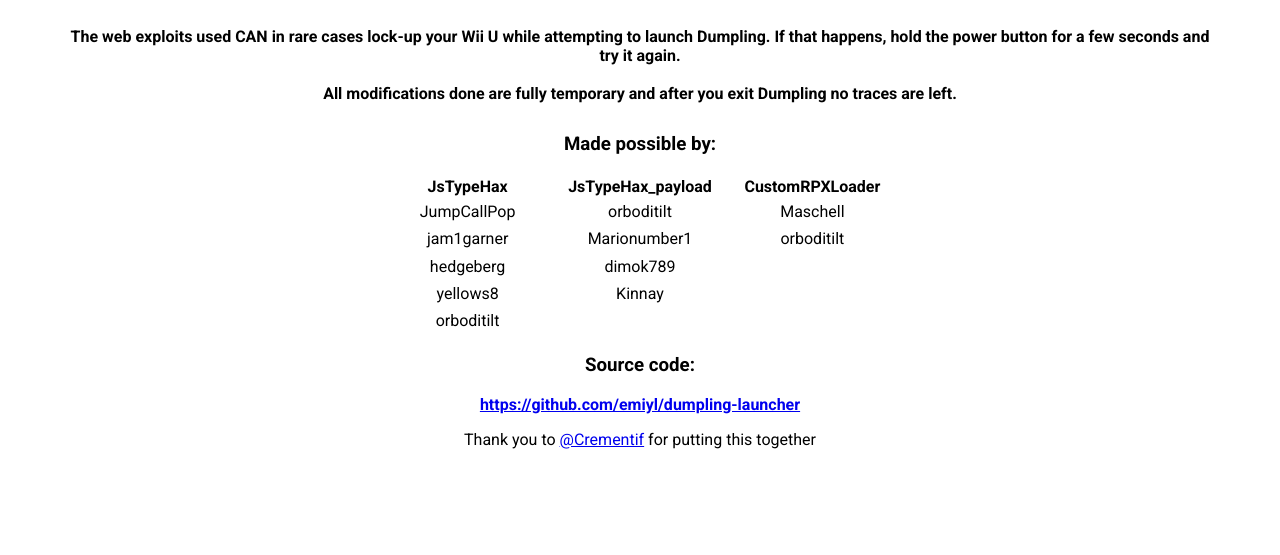
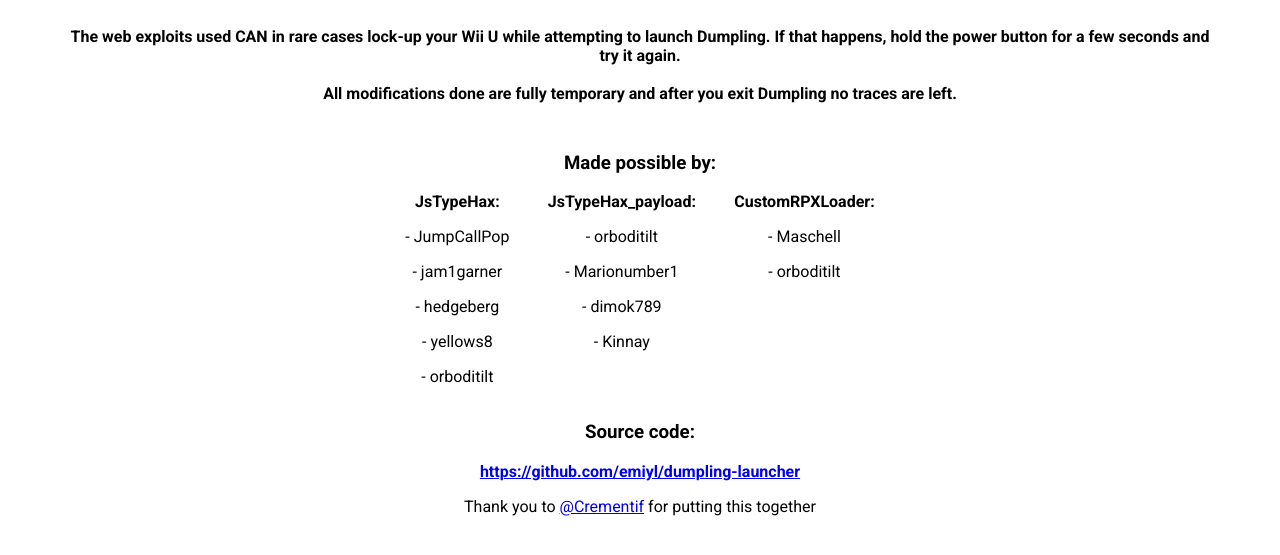
Before and after one commit to dumpling-app/dumpling-launcher, a plain HTML site: page docs/index.html in a window 1280 px wide. Shown: the part 125-680 px from the top of the page. Drawn offline with Linux system fonts and the light colour scheme.

Commit message:
Use old flexbox for layout and externalize CSS

```diff
--- /dev/null
+++ b/docs/index.css
@@ -0,0 +1,62 @@
+body {
+    display: -webkit-box;
+    -webkit-box-orient: vertical;
+    -webkit-box-align: center;
+    max-width: 90%;
+    margin: 0 auto;
+
+    text-align: center;
+    font-family: 'Roboto', sans-serif;
+}
+
+#credits {
+    display: -webkit-box;
+    -webkit-box-orient: horizontal;
+    -webkit-box-pack: center;
+    flex-wrap: wrap;
+}
+
+#credits div {
+    padding: 0 1.2em;
+}
+
+.headerContainer {
+    text-align:center;
+    margin: 1em;
+}
+.headerContainer img {
+    width: 40px;
+    vertical-align: middle;
+    margin-right: .3em;
+}
+.headerContainer h2 {
+    display: inline;
+    vertical-align: middle;
+}
+
+.launchButton {
+    border: none;
+    border-radius: .5em;
+    background-color: #04AA6D;
+    color: white;
+    font-size: 1em;
+    padding: 1em 2em;
+    cursor: pointer;
+}
+
+.compatWarning {
+    background-color: orange;
+    margin: 1em 0;
+    padding: .625em 1em;
+    border-radius: 1.5em;
+}
+
+table {
+    margin-left: auto;
+    margin-right: auto;
+}
+
+td {
+    width: 33%;
+    padding: .2em 2em;
+}
--- a/docs/index.html
+++ b/docs/index.html
@@ -8,71 +8,9 @@
         <meta name="viewport" content="width=device-width, initial-scale=1">
         <script>var exploit_page = "exploit.html";</script>
         <script src="index.js"></script>
+        <link href="index.css" rel="stylesheet">
         <link href="https://fonts.googleapis.com/css2?family=Roboto:ital,wght@0,100;0,400;0,700;1,100;1,400;1,700&display=swap" rel="stylesheet">
     </header>
-    <style>
-        body {
-            margin: auto 0;
-            text-align: center;
-            font-family: 'Roboto', sans-serif;
-            max-width: 90%;
-            margin-left: auto;
-            margin-right: auto
-        }
-
-        .headerContainer {
-            text-align:center;
-            margin: 1em;
-        }
-        .headerContainer img {
-            width: 40px;
-            vertical-align: middle;
-            margin-right: .3em;
-        }
-        .headerContainer h2 {
-            display: inline;
-            vertical-align: middle;
-        }
-
-        .launchButton {
-            border: none;
-            border-radius: .5em;
-            background-color: #04AA6D;
-            color: white;
-            font-size: 1em;
-            padding: 1em 2em;
-            cursor: pointer;
-        }
-
-        .compatWarning {
-            background-color: orange;
-            margin: 1em auto;
-            padding: .625em 0px;
-        }
-
-        table {
-            margin-left: auto;
-            margin-right: auto;
-        }
-
-        td {
-            width: 33%;
-            padding: .2em 2em;
-        }
-
-        .mobile {
-            display: none;
-        }
-
-        @media only screen and (max-width: 530px) {
-            .desktop {
-                display: none;
-            }
-            .mobile {
-                display: block;
-            }
-        }
-    </style>
     <body>
         <div id="name-header" class="headerContainer">
             <img src="dumpling-logo.png">
@@ -95,54 +33,28 @@
 
         <h3 style="margin-bottom: 1em;">Made possible by:</h3>
 
-        <table class="desktop">
-            <tr>
-                <th>JsTypeHax</th>
-                <th>JsTypeHax_payload</th>
-                <th>CustomRPXLoader</th>
-            </tr>
-            <tr>
-                <td>JumpCallPop</td>
-                <td>orboditilt</td>
-                <td>Maschell</td>
-            </tr>
-            <tr>
-                <td>jam1garner</td>
-                <td>Marionumber1</td>
-                <td>orboditilt</td>
-            </tr>
-            <tr>
-                <td>hedgeberg</td>
-                <td>dimok789</td>
-                <td></td>
-            </tr>
-            <tr>
-                <td>yellows8</td>
-                <td>Kinnay</td>
-                <td></td>
-            </tr>
-            <tr>
-                <td>orboditilt</td>
-                <td></td>
-                <td></td>
-            </tr>
-        </table>
-
-        <table class="mobile">
-            <tr><th>JsTypeHax</th></tr>
-            <tr><td>JumpCallPop</td></tr>
-            <tr><td>jam1garner</td></tr>
-            <tr><td>hedgeberg</td></tr>
-            <tr><td>yellows8</td></tr>
-            <tr><th style="padding-top: .5em">JsTypeHax_payload</th></tr>
-            <tr><td>orboditilt</td></tr>
-            <tr><td>Marionumber1</td></tr>
-            <tr><td>dimok789</td></tr>
-            <tr><td>Kinnay</td></tr>
-            <tr><th style="padding-top: .5em">CustomRPXLoader</th></tr>
-            <tr><td>Maschell</td></tr>
-            <tr><td>orboditilt</td></tr>
-        </table>
+        <div id="credits">
+            <div>
+                <b>JsTypeHax:</b>
+                <p> - JumpCallPop</p>
+                <p> - jam1garner</p>
+                <p> - hedgeberg</p>
+                <p> - yellows8</p>
+                <p> - orboditilt</p>
+            </div>
+            <div>
+                <b>JsTypeHax_payload:</b>
+                <p> - orboditilt</p>
+                <p> - Marionumber1</p>
+                <p> - dimok789</p>
+                <p> - Kinnay</p>
+            </div>
+            <div>
+                <b>CustomRPXLoader:</b>
+                <p> - Maschell</p>
+                <p> - orboditilt</p>
+            </div>
+        </div>
 
         <div>
             <h3>Source code:</h3>
```
Also changed, not shown: 1 other file.
